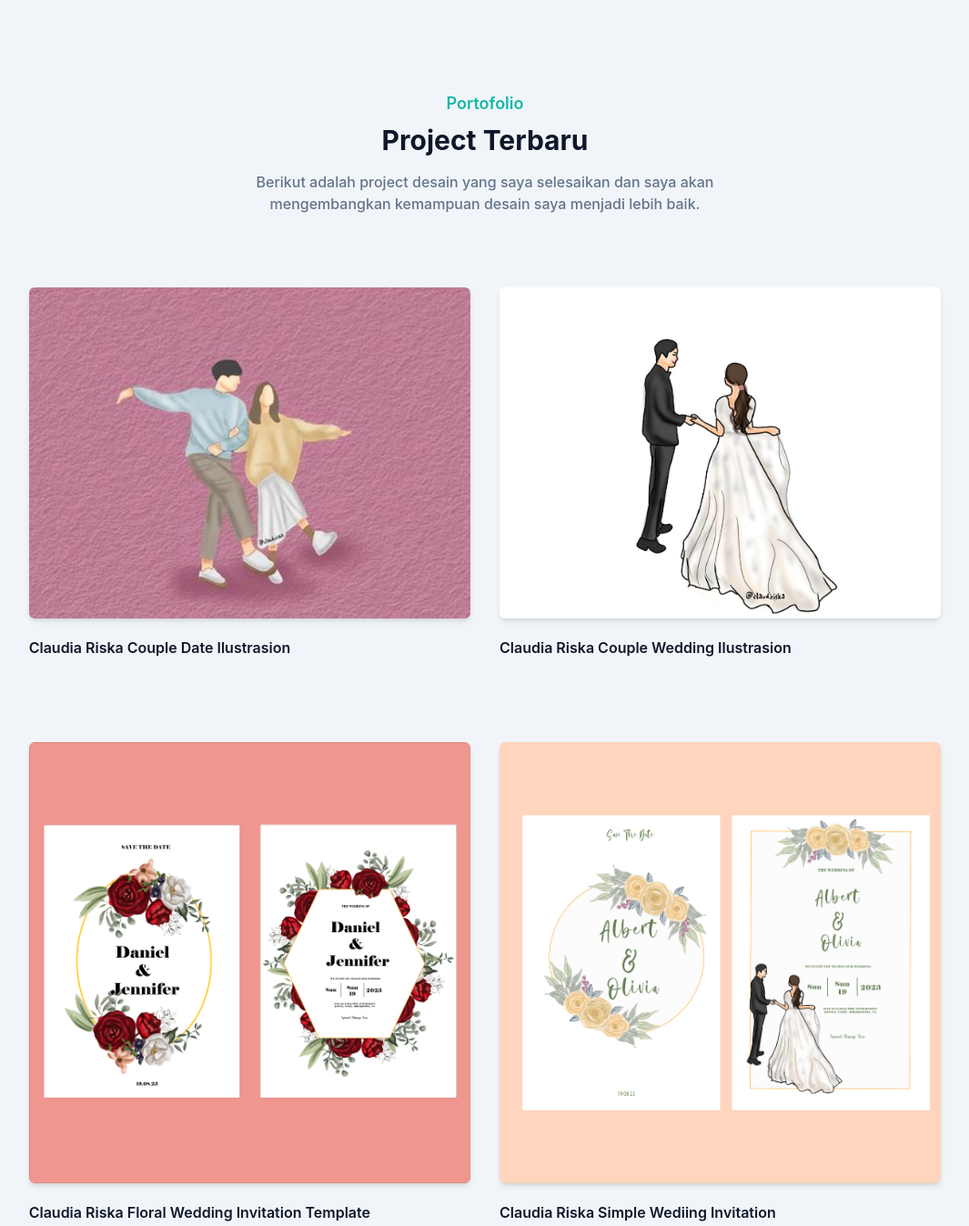
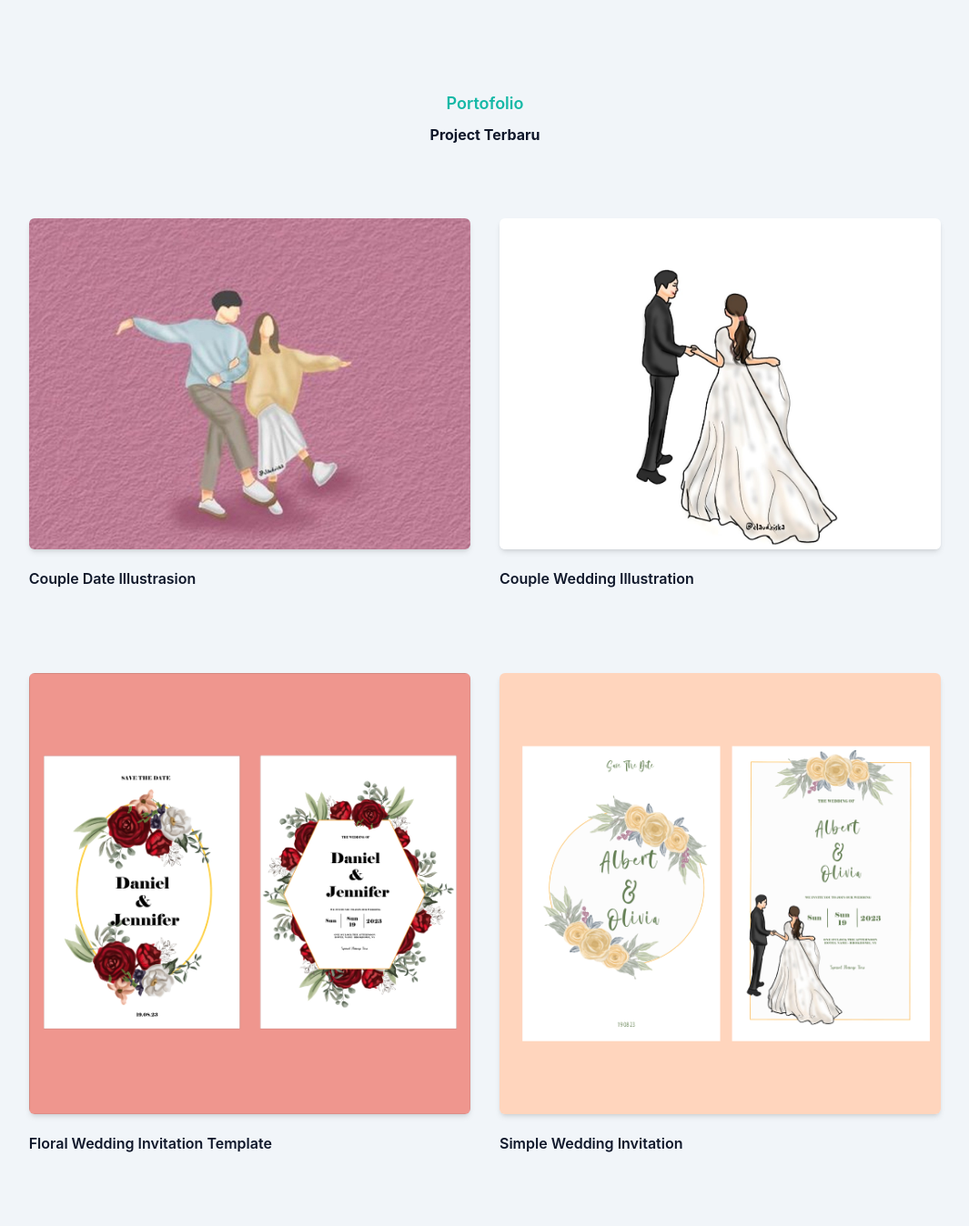
Before and after one commit to firnandika/portofolio-tailwind, a website: page index.html in a window 1280 px wide. Shown: the part 1120-2468 px from the top of the page at 91% size, without its empty margins (107-1172 px from the left). Drawn offline with Linux system fonts and the light colour scheme.

Commit message:
Update index.html

```diff
--- a/index.html
+++ b/index.html
@@ -64,13 +64,13 @@
                     <h1 class="text-base font-semibold text-teal-500 md:text-xl">Hallo Semua! <span
                             class="block font-bold text-slate-900 text-4xl mt-1">Claudia Riska</span></h1>
                     <h2 class="font-medium text-slate-500 text-lg mb-5 lg:text-2xl">Graphic Design & <span
-                            class="text-slate-900">Ilustrator</span></h2>
+                            class="text-slate-900">Illustrator</span></h2>
                     <p class="font-medium text-slate-400 mb-10 leading-relaxed">Hallo! Saya adalah seorang desainer
                         grafis dengan hasrat untuk menciptakan visual yang menarik
                         dan berarti. transformasikan ide-ide anda menjadi desain yang menarik.
                     </p>
 
-                    <a href="https://wa.me/6285236586423"
+                    <a href="https://wa.me/6285236586423" target="_blank"
                         class="text-base font-semibold text-white bg-teal-500 py-3 px-8 rounded-full hover:shadow-lg hover:opacity-80 transition duration-300 ease-in-out">Hubungi
                         Saya</a>
                 </div>
@@ -199,9 +199,8 @@
             <div class="w-full px-4">
                 <div class="max-w-xl mx-auto text-center mb-16">
                     <h4 class="font-semibold text-lg text-teal-500 mb-2">Portofolio</h4>
-                    <h2 class="font-bold text-slate-900 text-3xl mb-4">Project Terbaru</h2>
-                    <p class="font-medium text-md text-slate-500">Berikut adalah project desain yang saya selesaikan dan
-                        saya akan mengembangkan kemampuan desain saya menjadi lebih baik.</p>
+                    <h2 class="font-bold text-slate-900 text-5xl mb-4">Project Terbaru</h2>
+
                 </div>
             </div>
 
@@ -210,7 +209,7 @@
                     <div class="rounded-md shadow-md overflow-hidden">
                         <img src="dist/img/portofolio/couple1.jpg" alt="Couple Date" width="w-full">
                     </div>
-                    <h3 class="font-semibold text- xl text-slate-900 mt-5 mb-3">Claudia Riska Couple Date Ilustrasion
+                    <h3 class="font-semibold text- xl text-slate-900 mt-5 mb-3">Couple Date Illustrasion
                     </h3>
 
                 </div>
@@ -218,7 +217,7 @@
                     <div class="rounded-md shadow-md overflow-hidden">
                         <img src="dist/img/portofolio/couplewedd.jpg" alt="Couple Wedding" width="w-full">
                     </div>
-                    <h3 class="font-semibold text- xl text-slate-900 mt-5 mb-3">Claudia Riska Couple Wedding Ilustrasion
+                    <h3 class="font-semibold text- xl text-slate-900 mt-5 mb-3">Couple Wedding Illustration
                     </h3>
 
                 </div>
@@ -226,7 +225,7 @@
                     <div class="rounded-md shadow-md overflow-hidden">
                         <img src="dist/img/portofolio/FloralWedd.jpg" alt="Wedding Invitation Template" width="w-full">
                     </div>
-                    <h3 class="font-semibold text- xl text-slate-900 mt-5 mb-3">Claudia Riska Floral Wedding Invitation
+                    <h3 class="font-semibold text- xl text-slate-900 mt-5 mb-3">Floral Wedding Invitation
                         Template</h3>
 
                 </div>
@@ -234,7 +233,7 @@
                     <div class="rounded-md shadow-md overflow-hidden">
                         <img src="dist/img/portofolio/simplewedd.jpg" alt="Simple Wedding Invitation" width="w-full">
                     </div>
-                    <h3 class="font-semibold text- xl text-slate-900 mt-5 mb-3">Claudia Riska Simple Wediing Invitation
+                    <h3 class="font-semibold text- xl text-slate-900 mt-5 mb-3">Simple Wedding Invitation
                     </h3>
 
                 </div>
@@ -242,14 +241,14 @@
                     <div class="rounded-md shadow-md overflow-hidden">
                         <img src="dist/img/portofolio/manbg.jpg" alt="Mandalika Background Template" width="w-full">
                     </div>
-                    <h3 class="font-semibold text- xl text-slate-900 mt-5 mb-3">Claudia Riska Background Template</h3>
+                    <h3 class="font-semibold text- xl text-slate-900 mt-5 mb-3">Luxury Background Template</h3>
 
                 </div>
                 <div class="mb-12 p-4 md:w-1/2">
                     <div class="rounded-md shadow-md overflow-hidden">
                         <img src="dist/img/portofolio/template.jpg" alt="Design Template" width="w-full">
                     </div>
-                    <h3 class="font-semibold text- xl text-slate-900 mt-5 mb-3">Claudia Riska Design Template</h3>
+                    <h3 class="font-semibold text- xl text-slate-900 mt-5 mb-3">Design Template</h3>
 
                 </div>
             </div>
```
